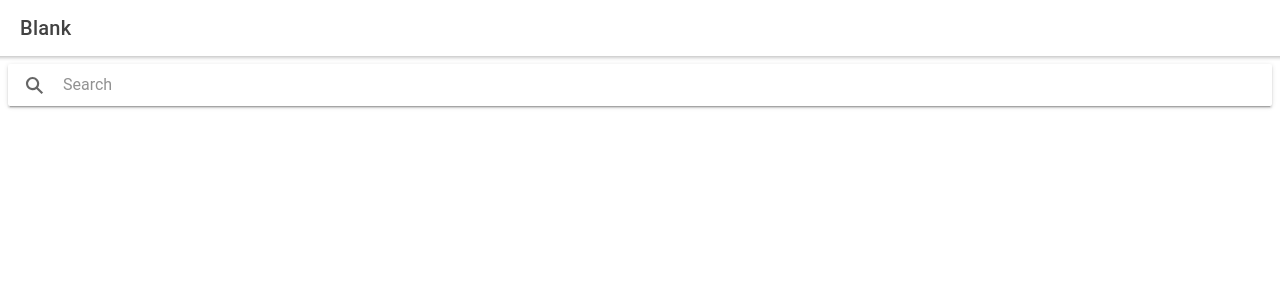
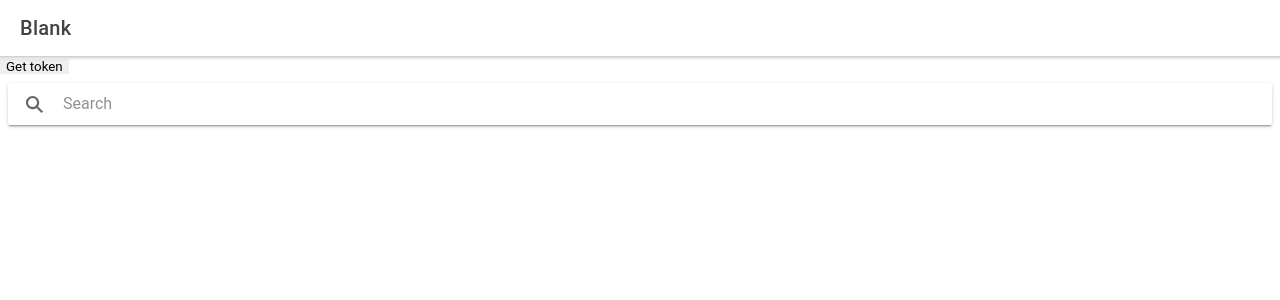
Before and after one commit to froilanenriquez3/ionicthree, a React (Create React App) app: page /home in a window 1280 px wide. Shown: the top 300 px of the page. Built offline with nearby package versions, Linux system fonts and the light colour scheme.

Commit message:
Adding query and results function

```diff
--- a/src/components/ApiController.tsx
+++ b/src/components/ApiController.tsx
@@ -8,7 +8,9 @@ const ApiController: React.FC<ContainerProps> = () => {
   const clientId = '955fbe8265ca446283c3c8169cf5fa1c';
   const clientSecret = 'b33030dba12e46eb84156830c55469af';
 
-  let accessToken;
+  let accessToken = '';
+
+  let response;
 
   const getToken = () => {
     console.log('getting token');
@@ -40,10 +42,39 @@ const ApiController: React.FC<ContainerProps> = () => {
 
   }
 
+  const getResults = (query: String, limit: Number) => {
+    console.log('getting results');
+    query.replace(' ', '+');
+    axios(
+      {
+        url: 'https://api.spotify.com/v1/search?q='+query+'&type=track&limit='+limit,
+        method: 'get',
+
+       /*  params: {
+          grant_type : 'client_credentials'
+        } */
+        headers: {
+          'Accept' : 'application/json',
+          'Content-Type' : 'application/json',
+          'Authorization' : 'Bearer ' + accessToken,
+        },
+
+      }).then(response => {
+        console.log(response);
+
+        response = response.data.tracks;
+
+      }).catch(error => {
+        console.log(error.response);
+      })
+
+  }
+
+
 
   return (
     <div className="container">
-      <button onClick={() => getToken()}>Get token</button>
+      <button onClick={() => {getToken(); setTimeout(function(){getResults("Stitches", 10)},1000)}}>Get token</button>
     </div>
   );
 };
--- a/src/pages/Home.tsx
+++ b/src/pages/Home.tsx
@@ -1,7 +1,7 @@
 import {
   IonContent, IonHeader, IonPage, IonTitle, IonToolbar
 } from '@ionic/react';
-// import ApiController from '../components/ApiController';
+import ApiController from '../components/ApiController';
 import SearchBar from '../components/SearchBar';
 import './Home.css';
 // import axios from 'axios';
@@ -22,7 +22,7 @@ const Home: React.FC = () => {
             <IonTitle size="large">Blank</IonTitle>
           </IonToolbar>
         </IonHeader>
-        {/* <ApiController /> */}
+        <ApiController />
         <SearchBar />
       </IonContent>
     </IonPage>
```
